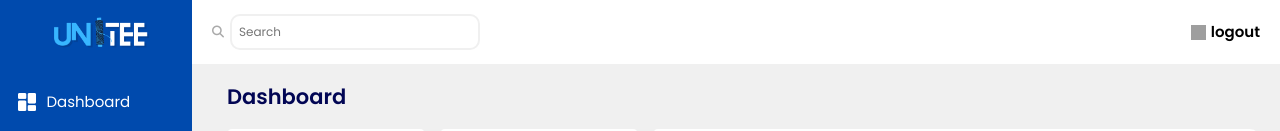
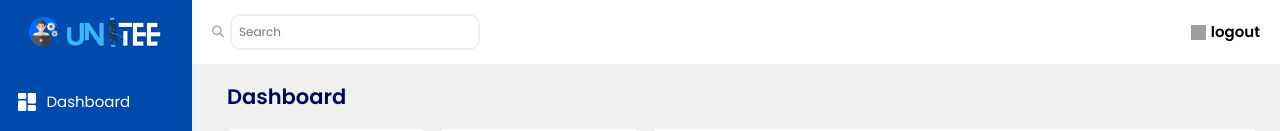
Before and after one commit to JM-creater/unitee, a React (Vite) app: page /admin_dashboard/1 in a window 1280 px wide. Shown: the top 131 px of the page. Built offline with nearby package versions, Linux system fonts and the light colour scheme; no server answers; grey boxes are pictures that could not be loaded; a web font is replaced by a local one.

Commit message:
modified the home logo for the admin

```diff
--- a/src/pages/admin/admin_main.css
+++ b/src/pages/admin/admin_main.css
@@ -12,7 +12,19 @@
     height: 100%;
     max-height: 100px;
     cursor: pointer;
-    margin-left: 3rem;
+}
+
+.adminLogo-container {
+    justify-content: center;
+    align-items: center;
+    display: flex;
+}
+
+.adminIcon {
+    width: 100%;
+    max-width: 30px;
+    height: 30px;
+    margin-right: 5px;
 }
 
 .admin-header {
--- a/src/pages/admin/admin_main.tsx
+++ b/src/pages/admin/admin_main.tsx
@@ -2,6 +2,7 @@ import { Outlet } from "react-router"
 import { Link } from "react-router-dom"
 import logo from "../../assets/images/unitee.png"
 import dashboardAdminIcon from "../../assets/images/icons/dashboard.png"
+import adminIcon from "../../assets/images/icons/software-engineer.png"
 import './admin_main.css'
 import usersIcon from "../../assets/images/icons/profile.png"
 import adminReportsIcon from "../../assets/images/icons/reports.png"
@@ -13,7 +14,10 @@ function Admin_Main() {
     return <div className="admin-main-container">
         <header className="admin-header">
             <Link to='' className="col-md-12 admin-home-btn">
-                <img className="unitee-logo-admin" src={ logo }/>
+                <div className="adminLogo-container">
+                    <img className="adminIcon" src={ adminIcon }/>
+                    <img className="unitee-logo-admin" src={ logo }/>
+                </div>
             </Link>
 
             <div className="admin-nav-bar">
```
Also changed, not shown: src/assets/images/icons/software-engineer.png (added).
